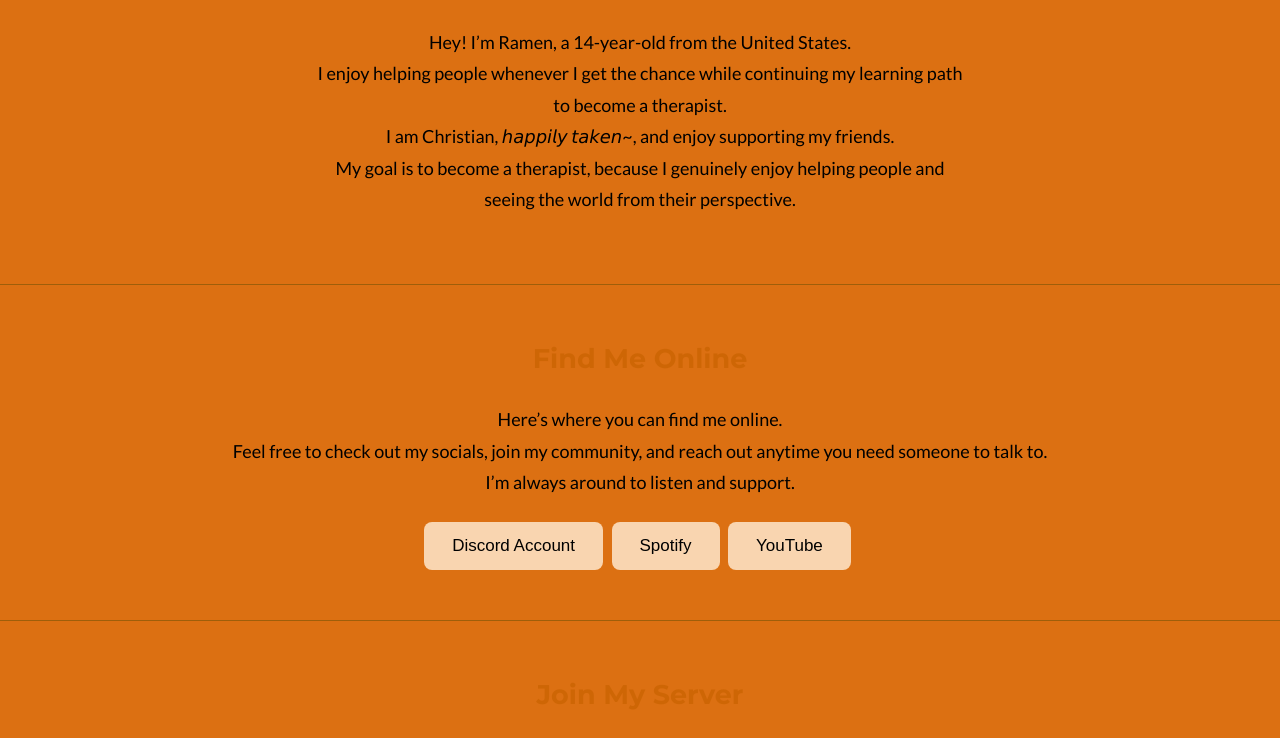
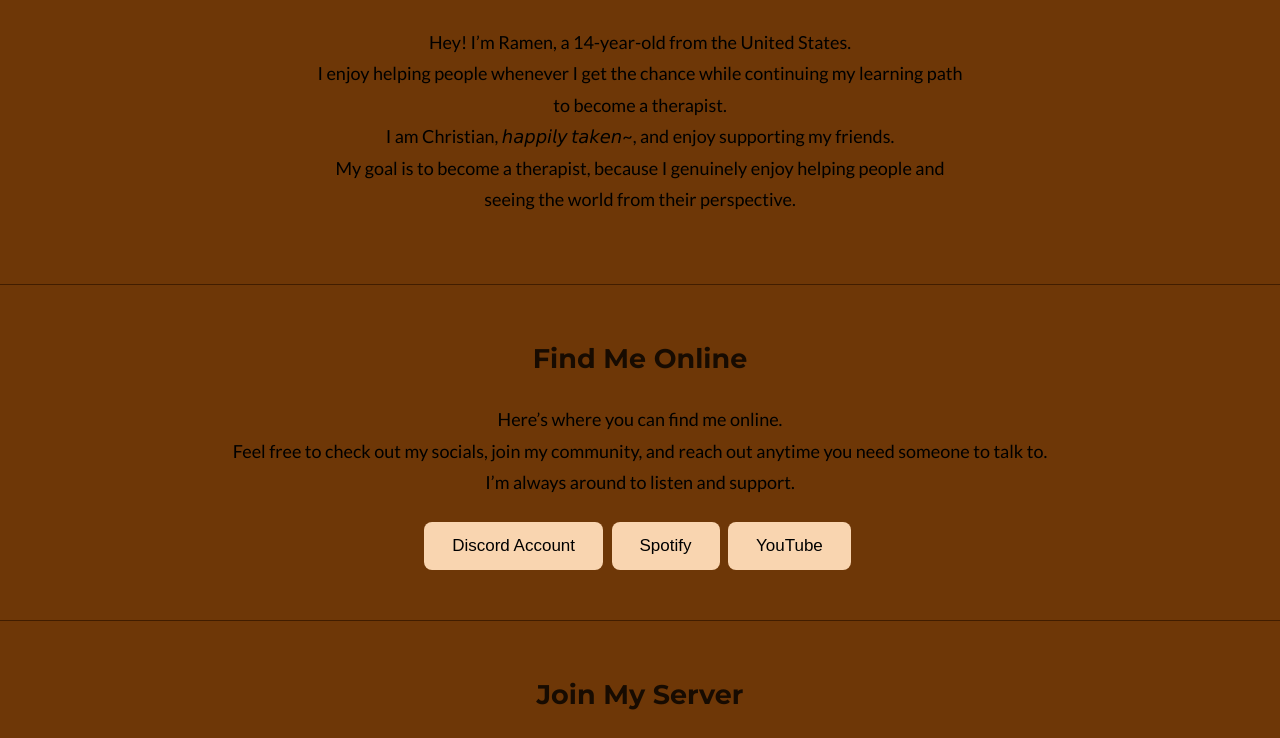
Before and after one commit to Ramen361/ramensupportpage, a plain HTML site: page index.html in a window 1280 px wide. Shown: the part 629-1367 px from the top of the page. Drawn offline with Linux system fonts and the light colour scheme; grey boxes are pictures that could not be loaded.

Commit message:
fix colors

```diff
--- a/style.css
+++ b/style.css
@@ -4,7 +4,7 @@ body {
     line-height: 1.75; /* slightly more spacing */
     margin: 0;
     padding: 0;
-    background-color: #a75a1b;
+    background-color: #411d00;
     color: #000000;
     font-size: 18px; /* slightly bigger text */
 }
@@ -19,15 +19,15 @@ header {
 /* Section styling */
 section {
     padding: 50px 20px;
-    border-bottom: 1px solid #9e5e0a;
-    background-color: #dc7012;
+    border-bottom: 1px solid #411d00;
+    background-color: #6e3707;
     text-align: center; /* center everything in sections */
 }
 
 /* Headings */
 h1, h2, h3 {
     font-family: 'Montserrat', sans-serif;
-    color: #ca6403ca;
+    color: #000000ca;
     margin-top: 0;
 }
 
```
